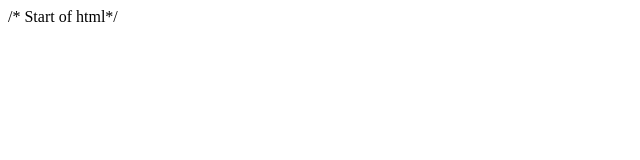
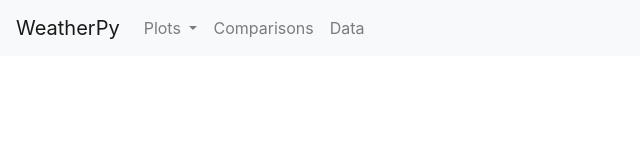
Before and after one commit to pspitzer86/Web-Design-Global-Weather-Relationships, a plain HTML site: page index.html in a window 1280 px wide. Shown: the whole page, without its empty margins (0-640 px from the left). Drawn offline with nearby package versions, Linux system fonts and the light colour scheme.

Commit message:
navbar start

```diff
--- a/index.html
+++ b/index.html
@@ -1 +1,46 @@
-/* Start of html*/
+<!-- Start of html -->
+<html lang="en">
+
+<head>
+  <meta charset="UTF-8">
+  <title>WeatherPy</title>
+  <link rel="stylesheet" href="https://maxcdn.bootstrapcdn.com/bootstrap/4.0.0/css/bootstrap.min.css" integrity="sha384-Gn5384xqQ1aoWXA+058RXPxPg6fy4IWvTNh0E263XmFcJlSAwiGgFAW/dAiS6JXm" crossorigin="anonymous">
+</head>
+
+<body>
+
+<nav class="navbar navbar-expand-lg navbar-light bg-light">
+  <a class="navbar-brand" href="#">WeatherPy</a>
+  <button class="navbar-toggler" type="button" data-toggle="collapse" data-target="#navbarNavDropdown" aria-controls="navbarNavDropdown" aria-expanded="false" aria-label="Toggle navigation">
+    <span class="navbar-toggler-icon"></span>
+  </button>
+  <div class="collapse navbar-collapse" id="navbarNavDropdown">
+    <ul class="navbar-nav">
+      <li class="nav-item dropdown">
+        <a class="nav-link dropdown-toggle" href="#" id="navbarDropdownMenuLink" data-toggle="dropdown" aria-haspopup="true" aria-expanded="false">
+          Plots
+        </a>
+        <div class="dropdown-menu" aria-labelledby="navbarDropdownMenuLink">
+          <a class="dropdown-item" href="#">LatvTemp</a>
+          <a class="dropdown-item" href="#">LatvHum</a>
+          <a class="dropdown-item" href="#">LatvCloud</a>
+          <a class="dropdown-item" href="#">LatvWind</a>
+        </div>
+      </li>
+      <li class="nav-item">
+        <a class="nav-link" href="#">Comparisons</a>
+      </li>
+      <li class="nav-item">
+        <a class="nav-link" href="#">Data</a>
+      </li>
+    </ul>
+  </div>
+</nav>
+
+<script src="https://code.jquery.com/jquery-3.2.1.slim.min.js" integrity="sha384-KJ3o2DKtIkvYIK3UENzmM7KCkRr/rE9/Qpg6aAZGJwFDMVNA/GpGFF93hXpG5KkN" crossorigin="anonymous"></script>
+<script src="https://cdnjs.cloudflare.com/ajax/libs/popper.js/1.12.9/umd/popper.min.js" integrity="sha384-ApNbgh9B+Y1QKtv3Rn7W3mgPxhU9K/ScQsAP7hUibX39j7fakFPskvXusvfa0b4Q" crossorigin="anonymous"></script>
+<script src="https://maxcdn.bootstrapcdn.com/bootstrap/4.0.0/js/bootstrap.min.js" integrity="sha384-JZR6Spejh4U02d8jOt6vLEHfe/JQGiRRSQQxSfFWpi1MquVdAyjUar5+76PVCmYl" crossorigin="anonymous"></script>
+
+</body>
+
+</html>
--- a/styles.css
+++ b/styles.css
@@ -1 +1,21 @@
-<!-- Start of styles -->
+/* Start of styles */
+
+/* Giving our navbar some padding and a background color */
+.navbar {
+    background: #83abf1;
+  }
+
+  /* Making our navbar li's inline-block elements this makes it so we can have multiple on the same line. Floats could have been used too */
+.navbar li {
+    display: inline-block;
+    padding: 20px;
+    margin-right: 10px;
+    margin-left: 10px;
+    cursor: pointer;
+  }
+
+  /* Getting rid of the default link styles here */
+.navbar li a {
+    color: #000;
+    text-decoration: none;
+  }
```
